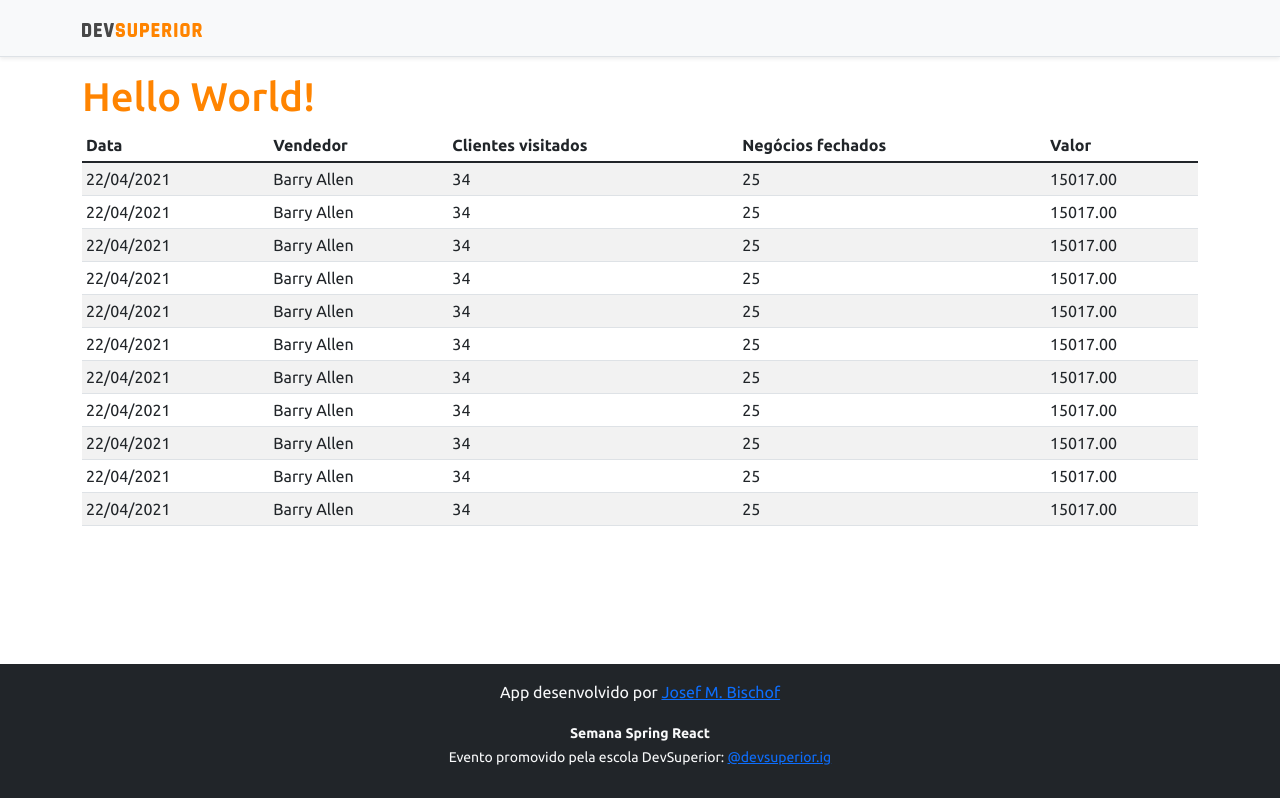
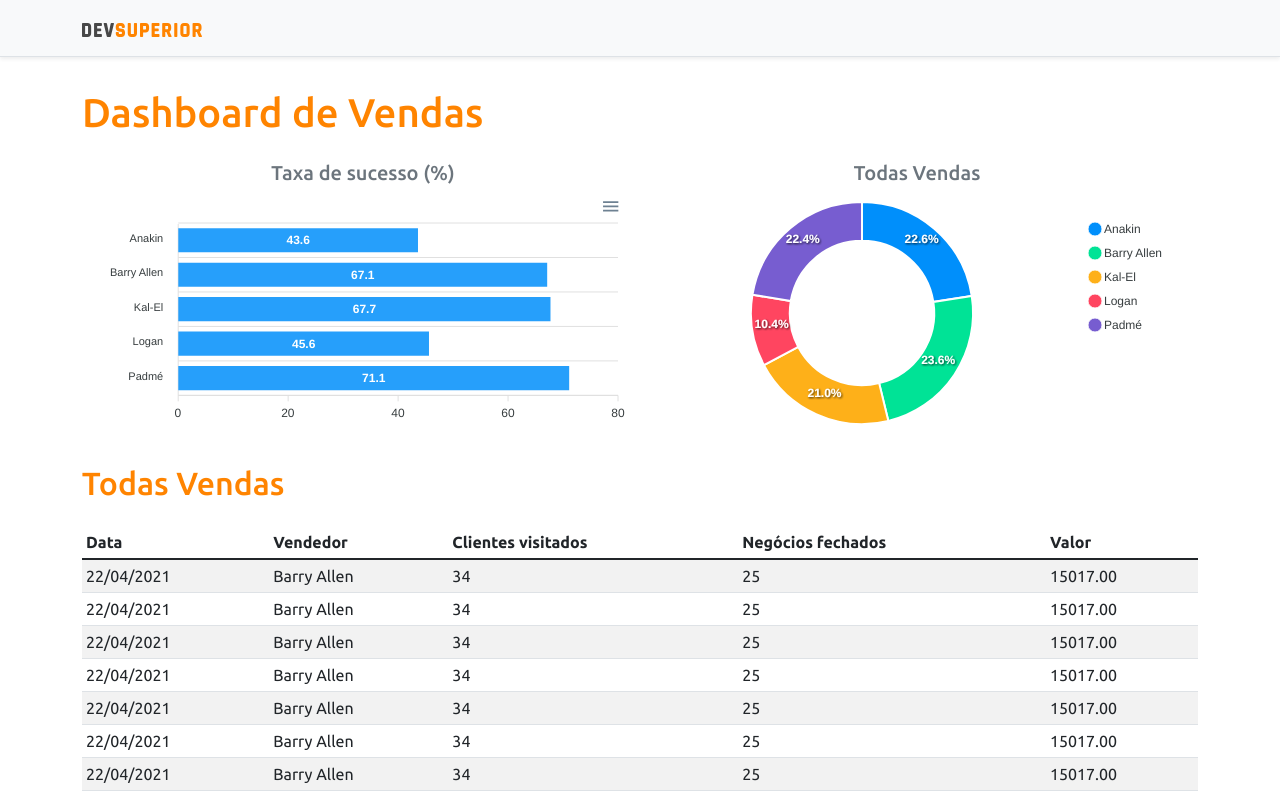
Before and after one commit to josefmb/projeto-sds5, a React (Create React App) app in the folder frontend/: page / in a window 1280 px wide. Shown: the top 798 px of the page. Built offline with nearby package versions, Linux system fonts and the light colour scheme.

Commit message:
Static charts

```diff
--- a/frontend/package.json
+++ b/frontend/package.json
@@ -11,8 +11,10 @@
     "@types/node": "^12.0.0",
     "@types/react": "^17.0.0",
     "@types/react-dom": "^17.0.0",
+    "apexcharts": "^3.29.0",
     "bootstrap": "^5.1.3",
     "react": "^17.0.2",
+    "react-apexcharts": "^1.3.9",
     "react-dom": "^17.0.2",
     "react-scripts": "4.0.3",
     "typescript": "^4.1.2",
--- a/frontend/src/App.tsx
+++ b/frontend/src/App.tsx
@@ -1,13 +1,30 @@
 import NavBar from "components/NavBar";
 import Footer from "components/Footer";
-import DataTable from "components/DataTable/Index";
+import DataTable from "components/DataTable";
+import BarChart from "components/BarChart";
+import DonutChart from "components/DonutChart";
 
 function App() {
   return (
     <>
       <NavBar />
-      <div className = "container">
-        <h1 className="text-primary">Hello World!</h1>
+      <div className="container">
+        <h1 className="text-primary py-3">Dashboard de Vendas</h1>
+
+        <div className="row px-3">
+          <div className="col-sm-6">
+            <h5 className="text-center text-secondary">Taxa de sucesso (%)</h5>
+            <BarChart />
+          </div>
+          <div className="col-sm-6">
+            <h5 className="text-center text-secondary">Todas Vendas</h5>
+            <DonutChart />
+          </div>
+        </div>
+
+        <div className="py-3">
+          <h2 className="text-primary">Todas Vendas</h2>
+        </div>
 
         <DataTable />
       </div>
--- /dev/null
+++ b/frontend/src/components/BarChart/index.tsx
@@ -0,0 +1,34 @@
+import Chart from 'react-apexcharts';
+
+const BarChart = () => {
+    const options = {
+        plotOptions: {
+            bar: {
+                horizontal: true,
+            }
+        },
+    };
+
+    const mockData = {
+        labels: {
+            categories: ['Anakin', 'Barry Allen', 'Kal-El', 'Logan', 'Padmé']
+        },
+        series: [
+            {
+                name: "% Sucesso",
+                data: [43.6, 67.1, 67.7, 45.6, 71.1]
+            }
+        ]
+    };
+
+    return (
+        <Chart
+            options = {{...options, xaxis: mockData.labels}}
+            series = {mockData.series}
+            type = "bar"
+            height = "240"
+        />
+    );
+}
+
+export default BarChart;
--- /dev/null
+++ b/frontend/src/components/DonutChart/index.tsx
@@ -0,0 +1,25 @@
+import Chart from 'react-apexcharts';
+
+const DonutChart = () => {
+    const mockData = {
+        series: [477138, 499928, 444867, 220426, 473088],
+        labels: ['Anakin', 'Barry Allen', 'Kal-El', 'Logan', 'Padmé']
+    }
+
+    const options = {
+        legend: {
+            show: true
+        }
+    }
+
+    return (
+        <Chart
+            options = {{...options, labels: mockData.labels}}
+            series = {mockData.series}
+            type = "donut"
+            height = "240"
+        />
+    );
+}
+
+export default DonutChart;
```
Also changed, not shown: 1 other file (tests, documents, lock files or other folders).
